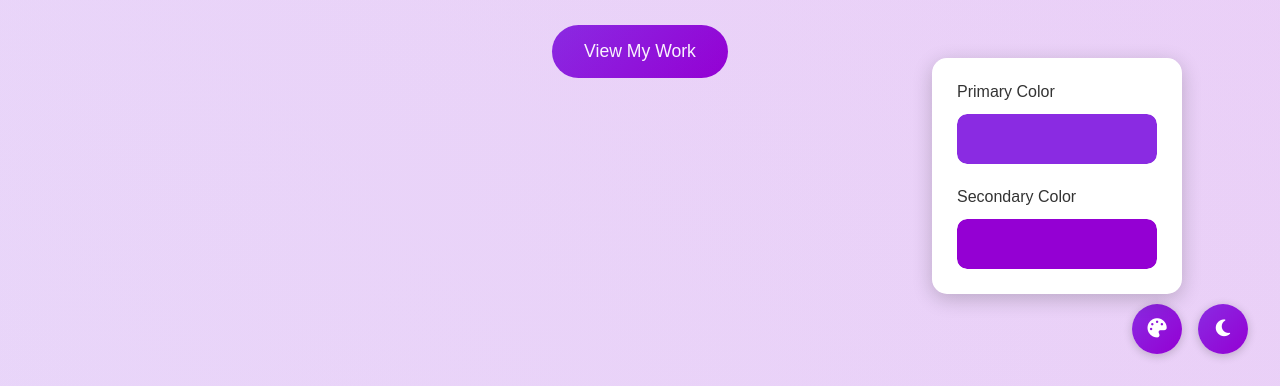
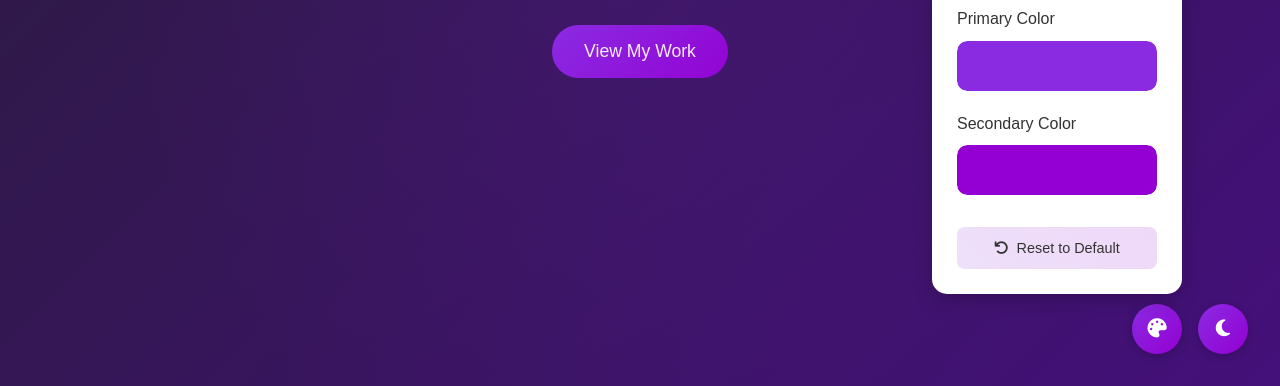
Before and after one commit to Doctordefector/portfolio-web, a plain HTML site: page index.html in a window 1280 px wide. Both pictures are taken after a click on the button 1157 px from the left and 743 px from the top of the page. Shown: the part 414-800 px from the top of the page. Drawn offline with Linux system fonts and the light colour scheme.

Commit message:
Added reset and gradients

```diff
--- a/index.html
+++ b/index.html
@@ -138,6 +138,10 @@
                         <label>Secondary Color</label>
                         <input type="color" id="secondary-color" value="#9400D3">
                     </div>
+                    <button id="reset-colors" class="reset-button">
+                        <i class="fas fa-undo"></i>
+                        Reset to Default
+                    </button>
                 </div>
             </div>
             <div class="theme-toggle">
--- a/script.js
+++ b/script.js
@@ -137,3 +137,22 @@ secondaryColorInput.addEventListener('input', updateColors);
 
 // Load saved colors on page load
 loadSavedColors();
+
+// Add these constants at the top with your other constants
+const resetColorsButton = document.getElementById('reset-colors');
+const DEFAULT_PRIMARY_COLOR = '#8A2BE2';
+const DEFAULT_SECONDARY_COLOR = '#9400D3';
+
+// Add reset functionality
+resetColorsButton.addEventListener('click', () => {
+    // Reset to default colors
+    primaryColorInput.value = DEFAULT_PRIMARY_COLOR;
+    secondaryColorInput.value = DEFAULT_SECONDARY_COLOR;
+
+    // Update the colors
+    updateColors();
+
+    // Optional: Add a small animation or feedback
+    resetColorsButton.classList.add('clicked');
+    setTimeout(() => resetColorsButton.classList.remove('clicked'), 200);
+});
--- a/styles.css
+++ b/styles.css
@@ -1,6 +1,7 @@
 :root {
     --primary-color: #8A2BE2;
     --secondary-color: #9400D3;
+    --bg-gradient: linear-gradient(135deg, #2A1B3D 0%, #44107A 100%);
     --gradient-1: linear-gradient(135deg, var(--primary-color) 0%, var(--secondary-color) 100%);
     --gradient-2: linear-gradient(45deg,
         rgba(138, 43, 226, 0.15) 0%,
@@ -17,6 +18,7 @@
     --text-color: #fff;
     --card-bg: #2d2d2d;
     --nav-bg: rgba(26, 26, 26, 0.95);
+    --bg-gradient: linear-gradient(135deg, #1A0F2E 0%, #331059 100%);
 }
 
 * {
@@ -77,7 +79,7 @@ body {
     display: flex;
     align-items: center;
     justify-content: center;
-    background: var(--gradient-2);
+    background: var(--bg-gradient);
     padding: 0 10%;
     position: relative;
 }
@@ -89,8 +91,7 @@ body {
     left: 0;
     right: 0;
     bottom: 0;
-    background: var(--gradient-1);
-    opacity: 0.05;
+    background: radial-gradient(circle at center, rgba(138, 43, 226, 0.1) 0%, transparent 70%);
     pointer-events: none;
 }
 
@@ -591,3 +592,30 @@ function adjustAlpha(color, alpha) {
     padding-top: 1rem;
     margin-top: 2rem;
 }
+
+/* Add styles for the reset button */
+.reset-button {
+    padding: 0.8rem 1rem;
+    border: none;
+    border-radius: 8px;
+    background: var(--gradient-2);
+    color: var(--text-color);
+    font-size: 0.9rem;
+    cursor: pointer;
+    transition: all 0.3s ease;
+    display: flex;
+    align-items: center;
+    justify-content: center;
+    gap: 0.5rem;
+    margin-top: 0.5rem;
+}
+
+.reset-button:hover {
+    background: var(--gradient-1);
+    color: white;
+    transform: translateY(-2px);
+}
+
+.reset-button i {
+    font-size: 0.9rem;
+}
```
